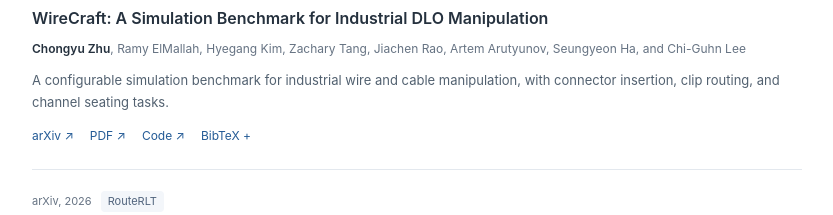
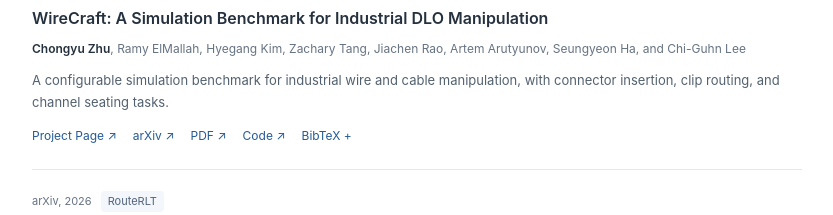
Before and after one commit to ChongyuZhu/chongyuzhu.github.io, a plain HTML site: page index.html in a window 1280 px wide. Shown: the part 1182-1397 px from the top of the page, without its empty margins (356-1189 px from the left). Drawn offline with Linux system fonts and the light colour scheme.

Commit message:
Add WireCraft project page link (chongyuzhu.com/wirecraft)

```diff
--- a/index.html
+++ b/index.html
@@ -30,7 +30,7 @@
       <div class="publication-meta"><span>Conference on Robot Learning (CoRL), 2026</span><span class="pub-badge spotlight">Spotlight</span></div>
       <h4 class="publication-title"><a href="https://arxiv.org/abs/2606.18097">WireCraft: A Simulation Benchmark for Industrial DLO Manipulation</a></h4>
       <p class="authors"><strong>Chongyu Zhu</strong>, Ramy ElMallah, Hyegang Kim, Zachary Tang, Jiachen Rao, Artem Arutyunov, Seungyeon Ha, and Chi-Guhn Lee</p><p class="paper-description">A configurable simulation benchmark for industrial wire and cable manipulation, with connector insertion, clip routing, and channel seating tasks.</p>
-      <div class="paper-links"><a href="https://arxiv.org/abs/2606.18097">arXiv <span aria-hidden="true">↗</span></a><a href="https://arxiv.org/pdf/2606.18097">PDF <span aria-hidden="true">↗</span></a><a href="https://github.com/WireManip/WireCraft">Code <span aria-hidden="true">↗</span></a>
+      <div class="paper-links"><a href="https://chongyuzhu.com/wirecraft/">Project Page <span aria-hidden="true">↗</span></a><a href="https://arxiv.org/abs/2606.18097">arXiv <span aria-hidden="true">↗</span></a><a href="https://arxiv.org/pdf/2606.18097">PDF <span aria-hidden="true">↗</span></a><a href="https://github.com/WireManip/WireCraft">Code <span aria-hidden="true">↗</span></a>
       <details class="citation"><summary>BibTeX</summary><pre><code>@misc{zhu2026wirecraft,
   title = {WireCraft: A Simulation Benchmark for Industrial DLO Manipulation},
   author = {Chongyu Zhu and Ramy ElMallah and Hyegang Kim and Zachary Tang and Jiachen Rao and Artem Arutyunov and Seungyeon Ha and Chi-Guhn Lee},
```
